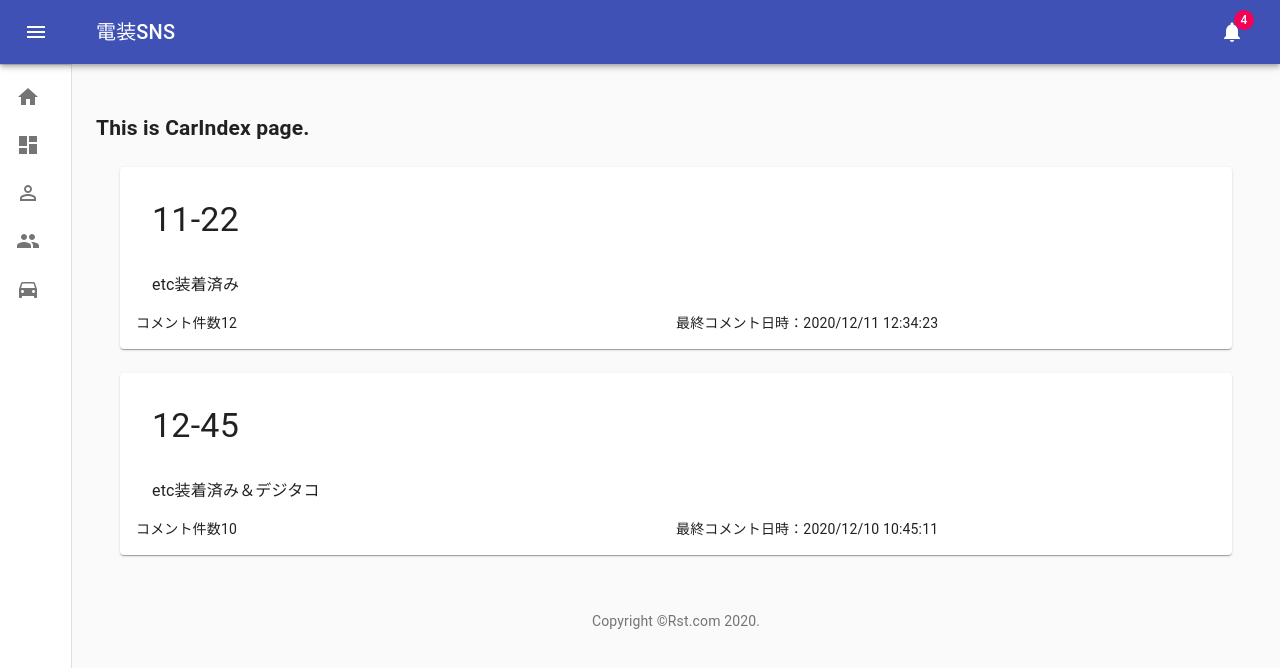
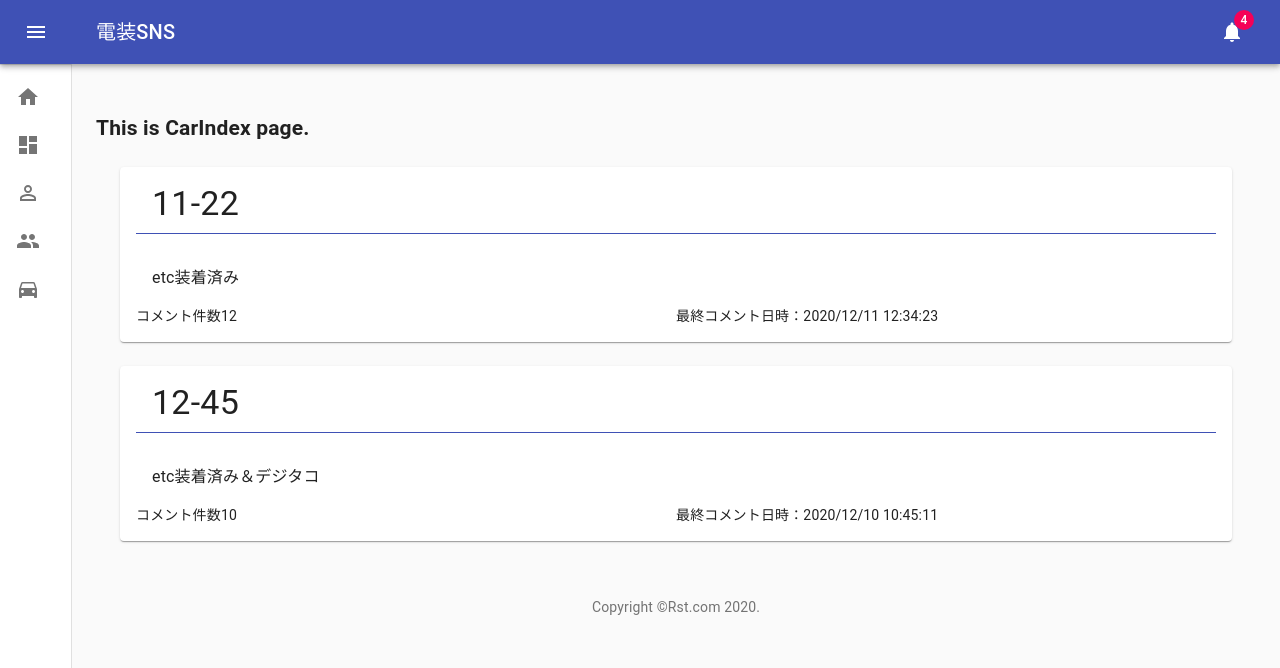
Before and after one commit to adaman3568/denso-app, a React (Create React App) app: page /cars in a window 1280 px wide. Shown: the top 668 px of the page. Built offline with nearby package versions, Linux system fonts and the light colour scheme.

Commit message:
カードタイトルコンポーネントの体裁を整えた

```diff
--- a/src/Components/Car/CarIndex.tsx
+++ b/src/Components/Car/CarIndex.tsx
@@ -1,6 +1,7 @@
 import React, {FC} from 'react';
 import {Card, Grid, Typography} from "@material-ui/core";
 import {makeStyles} from "@material-ui/core/styles";
+import CardTitle from "../Common/CardTitle";
 
 type CarInfo = {
     id : number,
@@ -33,9 +34,6 @@ const myStyle = makeStyles((theme) => ({
         margin : theme.spacing(3),
         padding : theme.spacing(2)
     },
-    carName : {
-        padding : theme.spacing(2)
-    },
     detail : {
         padding : theme.spacing(2)
     }
@@ -47,9 +45,9 @@ const CarItem : FC<Props> = ({Car}) => {
         <Card className={classes.card}>
             <Grid container>
                 <Grid sm={12}>
-                    <Typography variant={'h4'} className={classes.carName}>
+                    <CardTitle>
                         {Car.CarName}
-                    </Typography>
+                    </CardTitle>
                 </Grid>
                 <Grid sm={12}>
                     <Typography className={classes.detail}>
```
